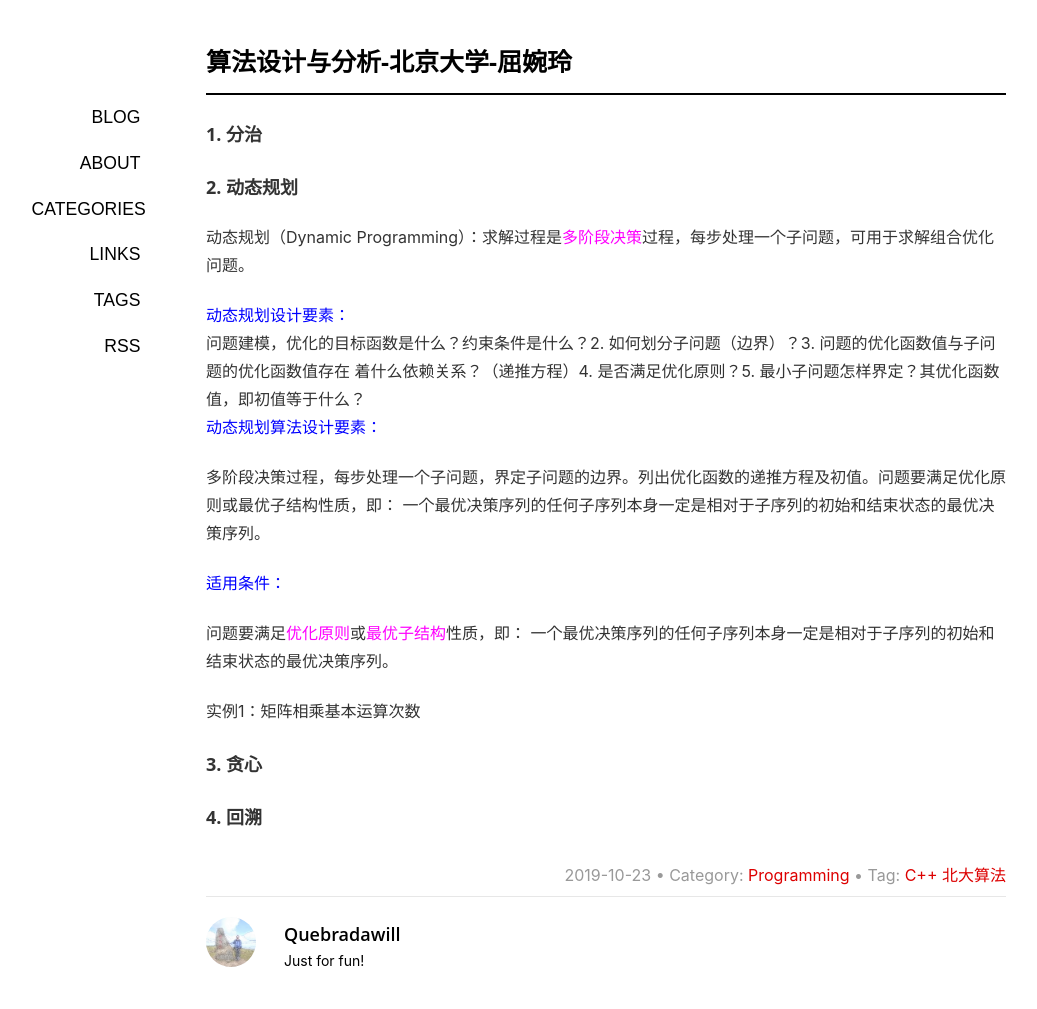
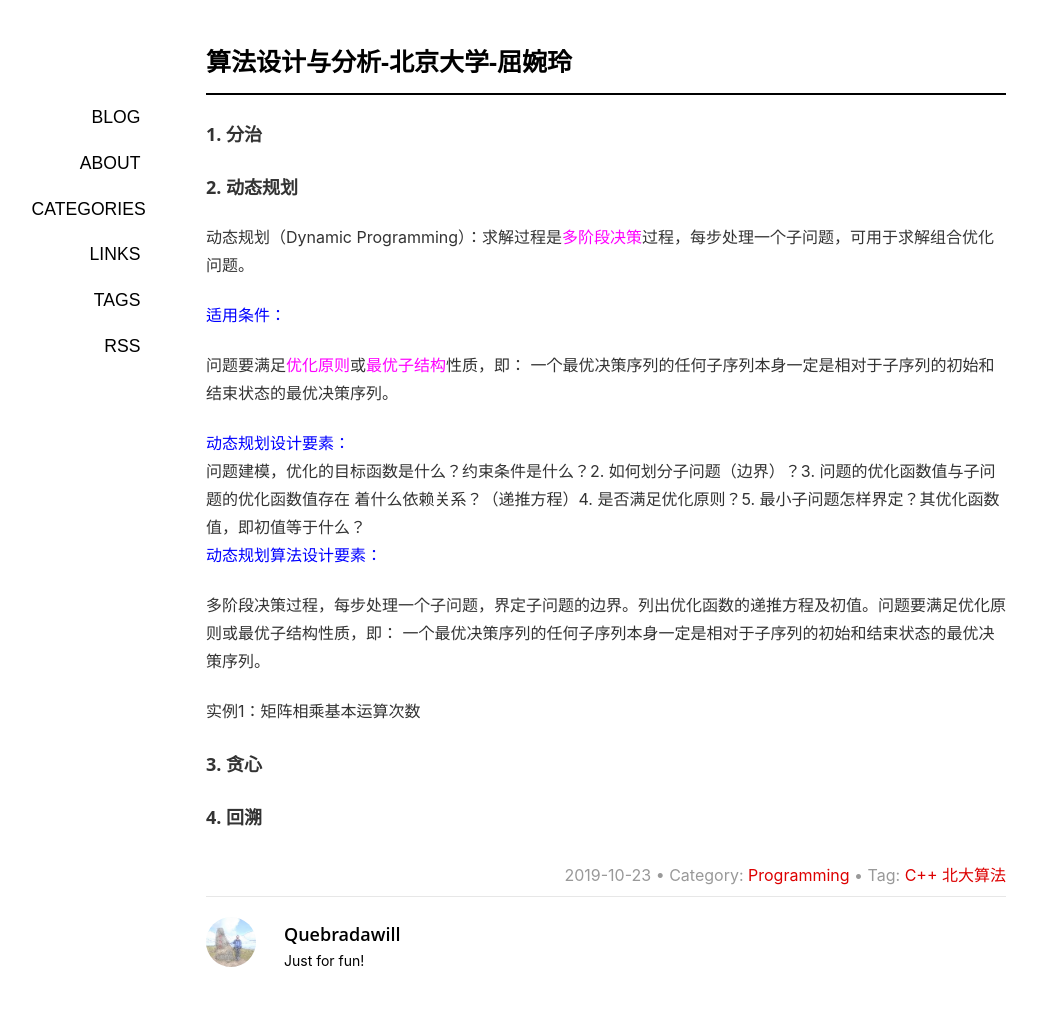
Before and after one commit to Quebradawill/quebrada.github.io, a Jekyll site: the page built from _posts/2019-10-23-algorithm-design-analysis-pku.md, in a window 1280 px wide. Shown: the whole page, without its empty margins (34-1071 px from the left). Built offline with Jekyll 4.4.1, drawn with Linux system fonts in a browser that asks for light colours; a script that is not in the unit is left out; comment, search, counter and statistics services are not loaded.

Commit message:
Update 2019-10-23-algorithm-design-analysis-pku.md

```diff
--- a/_posts/2019-10-23-algorithm-design-analysis-pku.md
+++ b/_posts/2019-10-23-algorithm-design-analysis-pku.md
@@ -18,11 +18,11 @@ author: Quebradawill
 
 动态规划（Dynamic Programming）：求解过程是<font color='magenta'>多阶段决策</font>过程，每步处理一个子问题，可用于求解组合优化问题。
 
+<font color='blue'>适用条件：</font>问题要满足<font color='magenta'>优化原则</font>或<font color='magenta'>最优子结构</font>性质，即： 一个最优决策序列的任何子序列本身一定是相对于子序列的初始和结束状态的最优决策序列。
+
 <font color='blue'>动态规划设计要素：</font>1. 问题建模，优化的目标函数是什么？约束条件是什么？2. 如何划分子问题（边界）？3. 问题的优化函数值与子问题的优化函数值存在 着什么依赖关系？（递推方程）4. 是否满足优化原则？5. 最小子问题怎样界定？其优化函数值，即初值等于什么？
 
 <font color='blue'>动态规划算法设计要素：</font>多阶段决策过程，每步处理一个子问题，界定子问题的边界。列出优化函数的递推方程及初值。问题要满足优化原则或最优子结构性质，即： 一个最优决策序列的任何子序列本身一定是相对于子序列的初始和结束状态的最优决策序列。
-
-<font color='blue'>适用条件：</font>问题要满足<font color='magenta'>优化原则</font>或<font color='magenta'>最优子结构</font>性质，即： 一个最优决策序列的任何子序列本身一定是相对于子序列的初始和结束状态的最优决策序列。
 
 实例1：矩阵相乘基本运算次数
 
```
